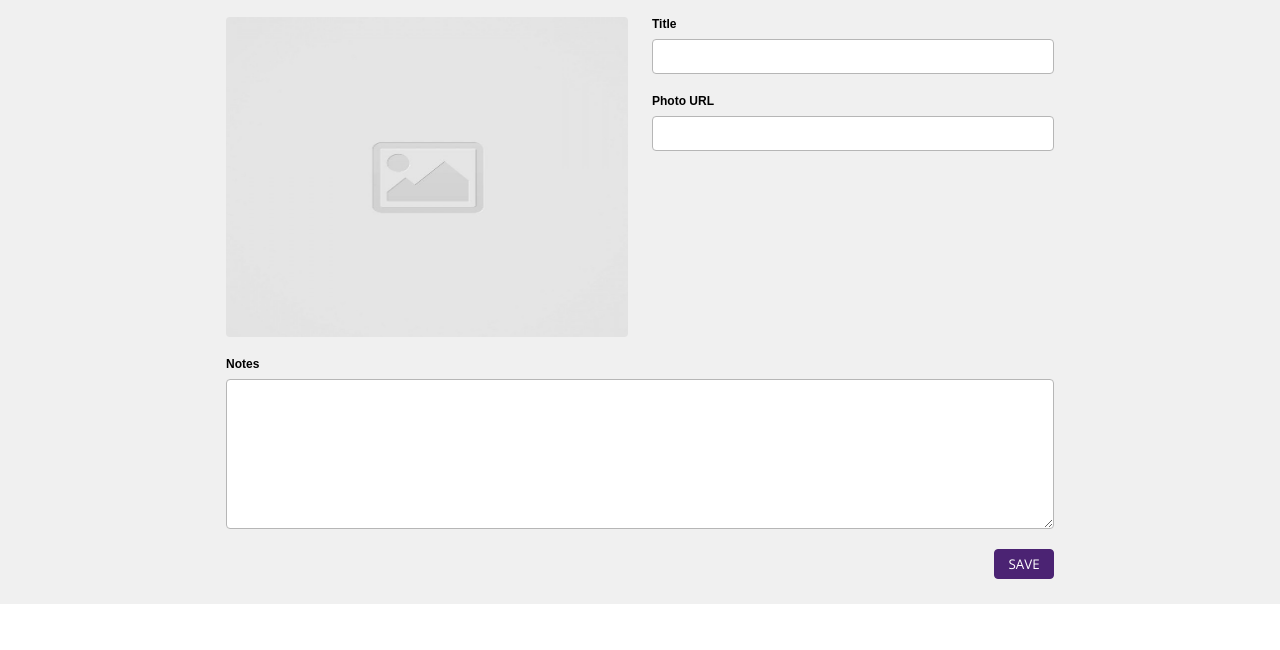
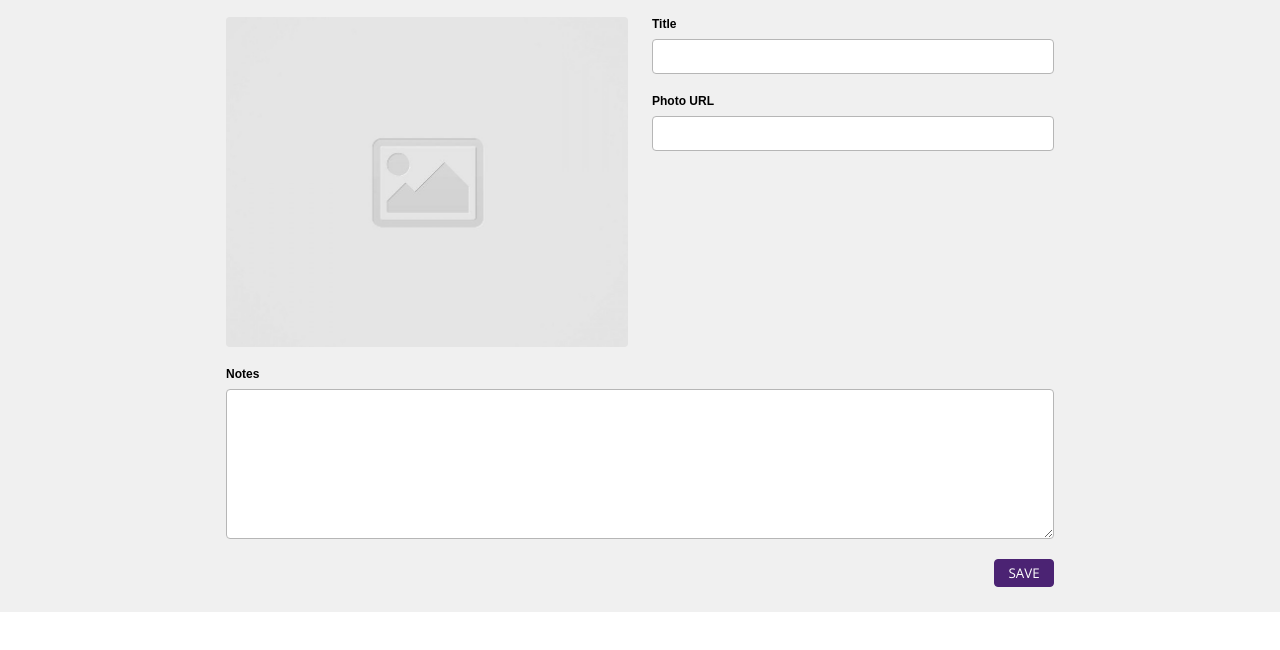
Before and after one commit to Jktanisaka/code-journal, a website: page index.html in a window 1280 px wide. Shown: the part 112-762 px from the top of the page. Drawn offline with nearby package versions, Linux system fonts and the light colour scheme; a web font is replaced by a local one.

Commit message:
completed create-an-entry

```diff
--- a/css/layout.css
+++ b/css/layout.css
@@ -35,4 +35,8 @@
   .stretch-margin {
     margin-top: 0;
   }
+
+  h2 {
+    margin-left: 12px;
+  }
 }
--- a/css/styles.css
+++ b/css/styles.css
@@ -8,7 +8,7 @@
 
 img {
   width: 100%;
-  height: 320px;
+  height: 330px;
   border-radius: 4px;
 }
 
@@ -28,7 +28,6 @@ h2 {
   text-align: left;
   color: white;
   margin-top: 15px;
-  margin-left: 12px;
 }
 
 label {
@@ -43,8 +42,8 @@ input {
   margin-top: 8px;
 }
 
-.fill {
-  object-fit: fill;
+.cover {
+  object-fit: cover;
 }
 
 .text-right {
@@ -94,7 +93,7 @@ textarea {
   border: 1px solid rgb(75, 35, 115);
   margin-top: 20px;
   margin-bottom: 25px;
-  height: 30px;
+  height: 28px;
   width: 60px;
 }
 
--- a/index.html
+++ b/index.html
@@ -36,7 +36,7 @@
             <h1>New Entry</h1>
           </div>
           <div class="column-half flex justify-center">
-            <img src="images/placeholder-image-square.jpg" id="mainImage" class="fill">
+            <img src="images/placeholder-image-square.jpg" id="mainImage" class="cover">
           </div>
           <div class="column-half justify-center">
             <label for="title" class="block stretch-margin">Title</label>
--- a/js/data.js
+++ b/js/data.js
@@ -6,3 +6,9 @@ var data = {
   editing: null,
   nextEntryId: 1
 };
+
+window.addEventListener('beforeunload', storeEntry);
+function storeEntry(event) {
+  var saveEntryJSON = JSON.stringify(data.entries);
+  localStorage.setItem('javascript-local-storage', saveEntryJSON);
+}
--- a/js/main.js
+++ b/js/main.js
@@ -25,9 +25,3 @@ function submitForm(event) {
   mainImage.setAttribute('src', 'images/placeholder-image-square.jpg');
   data.entries.unshift(entry);
 }
-
-window.addEventListener('beforeunload', storeEntry);
-function storeEntry(event) {
-  var saveEntryJSON = JSON.stringify(data.entries);
-  localStorage.setItem('javascript-local-storage', saveEntryJSON);
-}
```
